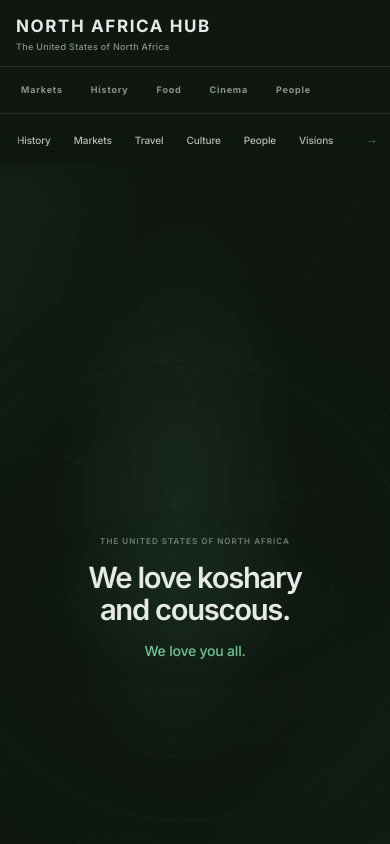
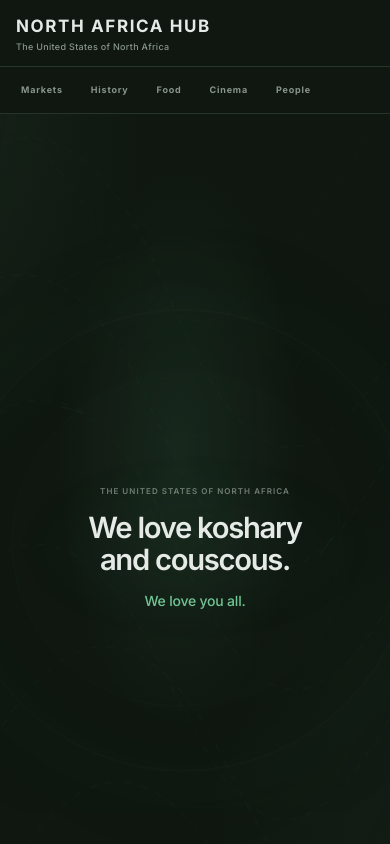
Before and after one commit to 1btestinng/test02, a Next.js app: page / in a window 390 px wide. Shown: the top 844 px of the page. Built offline with nearby package versions, Linux system fonts and the light colour scheme.

Commit message:
fix: remove duplicate homepage mobile navigation

```diff
--- a/app/page.tsx
+++ b/app/page.tsx
@@ -1,6 +1,5 @@
 import type {Metadata} from 'next';
 import InteractiveHomeHero from '@/components/homepage/interactive-home-hero';
-import MobileExploreNav from '@/components/homepage/mobile-explore-nav';
 
 export const metadata: Metadata = {
   title: 'North Africa Hub',
@@ -11,7 +10,6 @@ export const metadata: Metadata = {
 export default function Home() {
   return (
     <main>
-      <MobileExploreNav />
       <InteractiveHomeHero />
     </main>
   );
```
